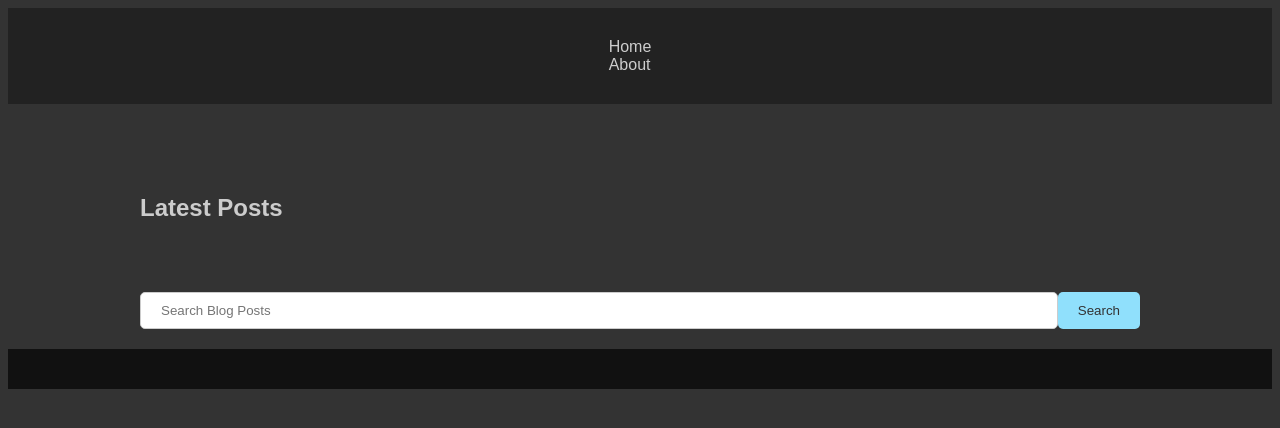
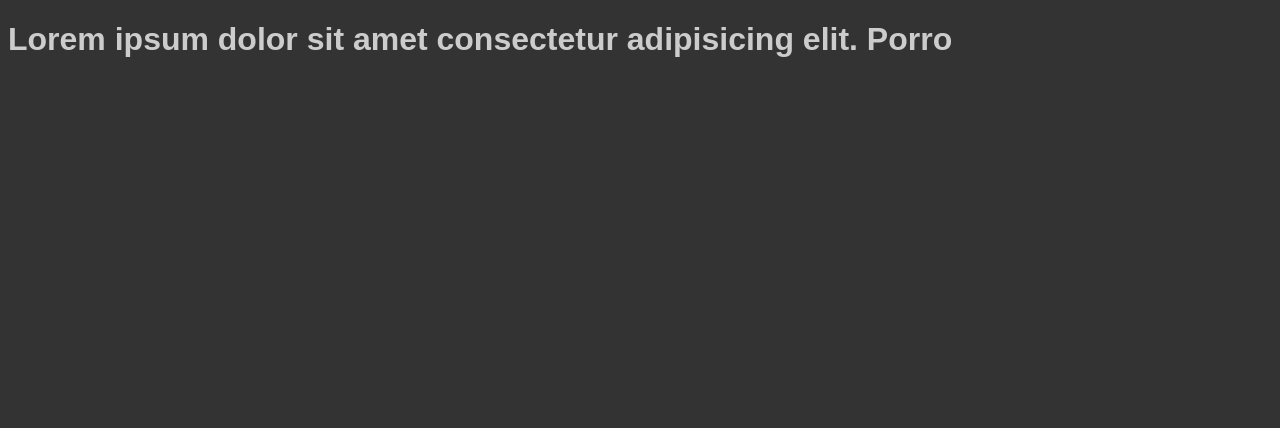
Before and after one commit to Coder-Harshit/WizLink, a Django app: page /viewer/ in a window 1280 px wide. Shown: the top 428 px of the page. Run offline with Django 5.2, Linux system fonts and the light colour scheme; a user stored in the database is signed in.

Commit message:
restart project work

```diff
--- a/static/viewer/css/homepage.css
+++ b/static/viewer/css/homepage.css
@@ -4,143 +4,3 @@ body {
     background-color: #333333;
     color: #cccccc;
 }
-
-a {
-    color: inherit;
-    text-decoration: none;
-}
-
-.container {
-    max-width: 1000px;
-    margin: 0 auto;
-    padding: 20px;
-}
-
-/* Header Styles */
-header {
-    background-color: #222222;
-    display: flex;
-    justify-content: space-between;
-    align-items: center;
-    padding: 10px 0;
-}
-
-.logo {
-    font-size: 24px;
-    font-weight: bold;
-}
-
-nav {
-    display: flex;
-}
-
-nav ul {
-    list-style: none;
-    margin: 0;
-    padding: 0;
-}
-
-nav li {
-    margin-right: 20px;
-}
-
-.user-profile {
-    display: flex;
-    align-items: center;
-}
-
-.user-profile img {
-    width: 40px;
-    height: 40px;
-    border-radius: 50%;
-}
-
-/* Hero Section Styles */
-.hero {
-    text-align: center;
-}
-
-.hero img {
-    width: 100%;
-    height: 250px; /* Adjust height as needed */
-}
-
-/* Content Section Styles */
-.content {
-    padding-top: 50px;
-}
-
-.blog-posts {
-    display: grid;
-    grid-template-columns: repeat(auto-fit, minmax(300px, 1fr));
-    gap: 20px;
-}
-
-article {
-    background-color: #222222;
-    padding: 20px;
-    border-radius: 5px;
-}
-
-article a {
-    color: inherit;
-    text-decoration: none;
-}
-
-article img {
-    width: 100%;
-    border-radius: 5px;
-    margin-bottom: 10px;
-}
-
-article h3 {
-    font-size: 20px;
-    margin-bottom: 5px;
-}
-
-article p {
-    line-height: 1.5;
-    margin-bottom: 10px;
-}
-
-.category {
-    font-size: 12px;
-    color: #90e0fc;
-    text-transform: uppercase;
-    font-weight: bold;
-}
-
-.search-bar {
-    margin-top: 50px;
-    display: flex;
-}
-
-.search-bar input[type="text"] {
-    padding: 10px 20px;
-    border: 1px solid #cccccc;
-    border-radius: 5px;
-    flex-grow: 1;
-}
-
-.search-bar button {
-    background-color: #90e0fc;
-    color: #333333;
-    padding: 10px 20px;
-    border: none;
-    border-radius: 5px;
-    cursor: pointer;
-}
-
-/* Footer Styles (Placeholder for now) */
-footer {
-    background-color: #111111;
-    color: #cccccc;
-    padding: 20px;
-    text-align: center;
-}
-
-/* Animations (Optional) */
-.article:hover {
-    transform: scale(1.02);
-    transition: transform 0.2s ease-in-out;
-}
--- a/viewer/templates/homepage.html
+++ b/viewer/templates/homepage.html
@@ -10,49 +10,5 @@
 {% endblock css %}
 
 {% block body %}
-<header>
-    <div class="container">
-        {% comment %} <a href="{% url 'home' %}" class="logo">Your Blog Name</a> {% endcomment %}
-        <nav>
-            <ul>
-                <li><a href="#">Home</a></li>
-                <li><a href="#">About</a></li>
-                </ul>
-        </nav>
-        {% comment %} <div class="user-profile">
-            <a href="{% url 'user_profile' %}"><img src="{% static 'images/user-icon.png' %}" alt="User Profile"></a>
-        </div> {% endcomment %}
-    </div>
-</header>
-
-<main>
-    <section class="hero">
-        {% comment %} <img src="{% static 'images/hero-image.jpg' %}" alt="Hero Image"> {% endcomment %}
-        </section>
-
-    <section class="content">
-        <div class="container">
-            <h2>Latest Posts</h2>
-            <div class="blog-posts">
-                {% for post in posts %}
-                    <article>
-                        <a href="{% url 'post_detail' post.slug %}">
-                            <img src="{{ post.featured_image.url }}" alt="{{ post.title }}">
-                            <h3>{{ post.title }}</h3>
-                            <p>{{ post.excerpt }}</p>
-                            <span class="category">{{ post.category }}</span>
-                        </a>
-                    </article>
-                {% endfor %}
-            </div>
-            <form class="search-bar">
-                <input type="text" placeholder="Search Blog Posts">
-                <button type="submit">Search</button>
-            </form>
-        </div>
-    </section>
-</main>
-
-<footer>
-</footer>
+    <h1>Lorem ipsum dolor sit amet consectetur adipisicing elit. Porro</h1>
 {% endblock body %}
```
Also changed, not shown: db.sqlite3.
